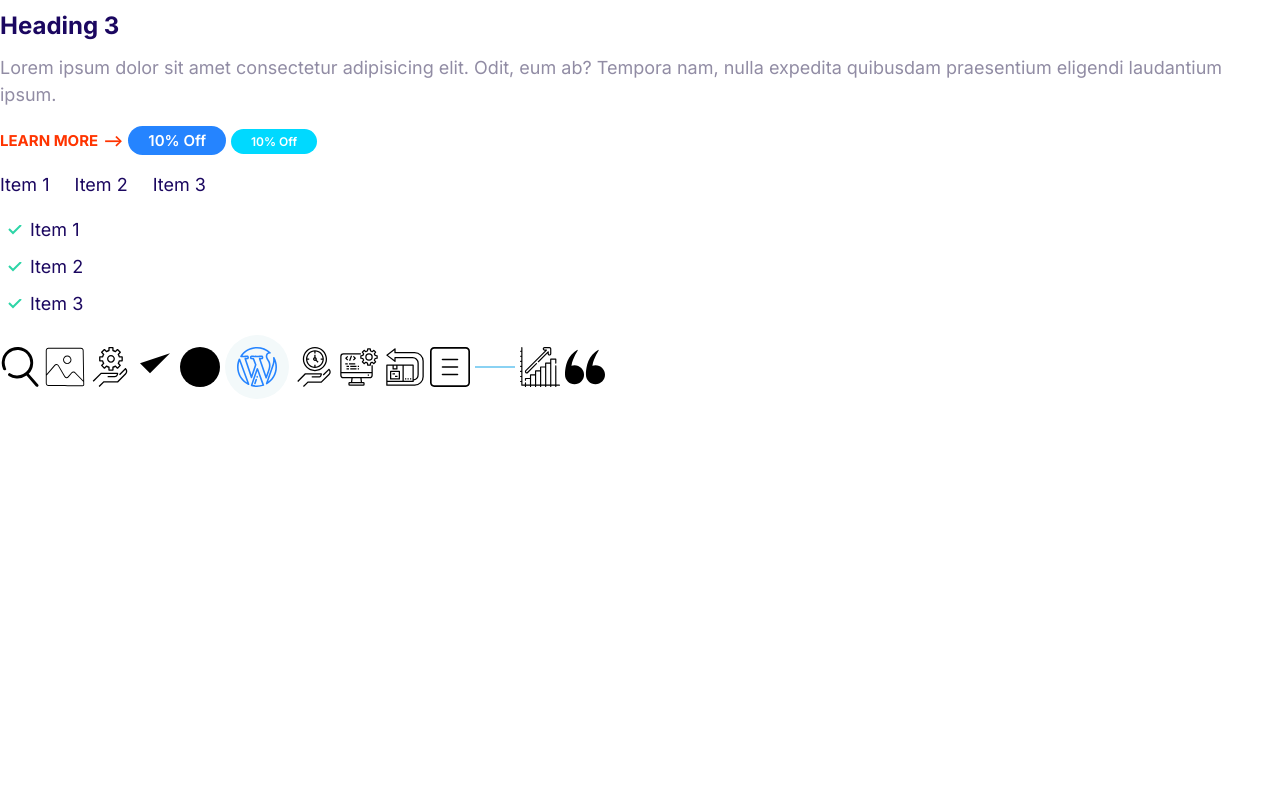
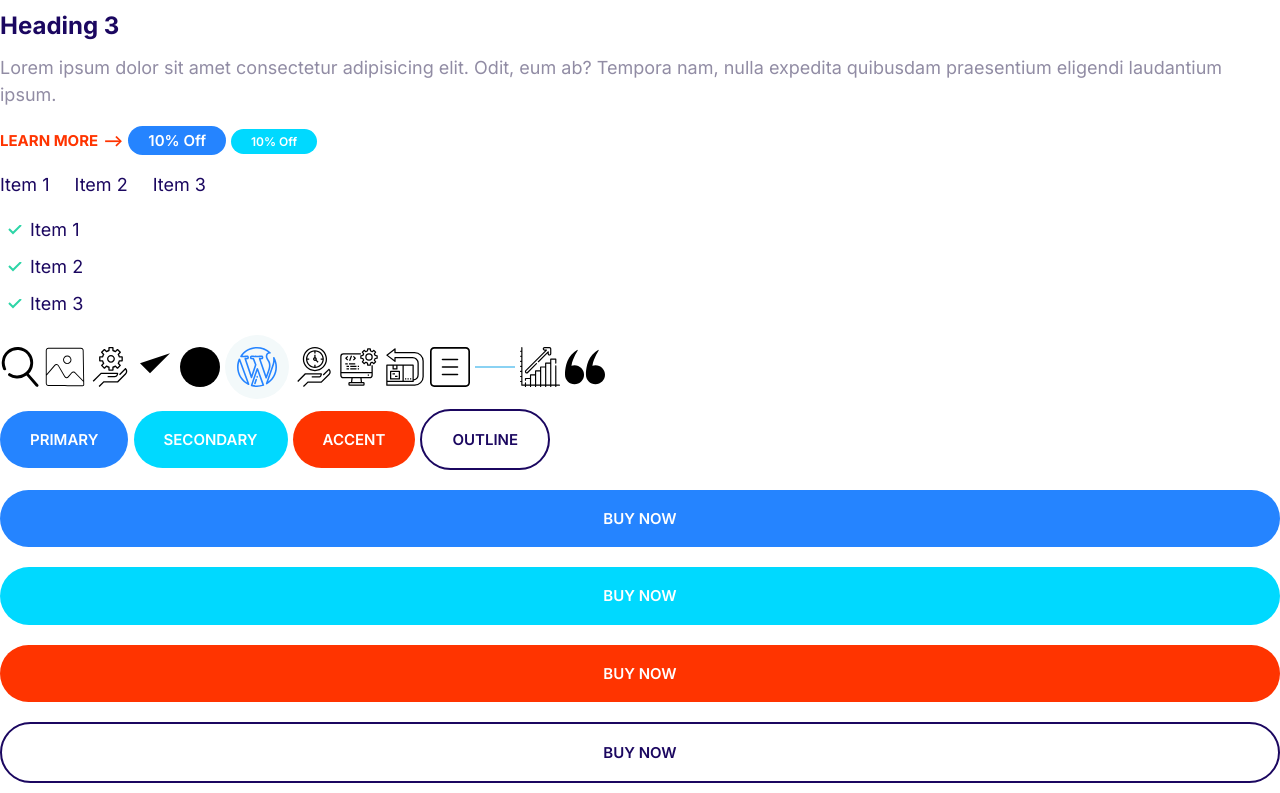
Before and after one commit to gonzalo-sosa/curso-html-css, a plain HTML site: page parte3/index.html in a window 1280 px wide. Shown: the part 283-1076 px from the top of the page. Before the commit the page ends 800 px from the top, so only its background shows below. Drawn offline with Linux system fonts and the light colour scheme.

Commit message:
Definición componente btn

```diff
--- a/parte3/css/styles.css
+++ b/parte3/css/styles.css
@@ -4,6 +4,12 @@
   --color-accent: #ff3400;
   --color-headings: #1b0760;
   --color-body: #918ca4;
+}
+
+*,
+*::after,
+*::before {
+  box-sizing: border-box;
 }
 
 /* Typography */
@@ -172,3 +178,68 @@ a {
   justify-content: center;
   align-items: center;
 }
+
+/* Buttons */
+
+.btn {
+  border-radius: 40px;
+  border: 0;
+  cursor: pointer;
+  font-size: 1.8rem;
+  font-weight: 600;
+  margin: 1rem 0;
+  padding: 2rem 3rem;
+  text-align: center;
+  text-transform: uppercase;
+  white-space: nowrap;
+  transition: background 0.15s, color 0.15s;
+}
+
+.btn--primary {
+  background-color: var(--color-primary);
+  color: #fff;
+
+  &:hover {
+    background-color: #3a8ffd; /* lighten(var(--color-primary), 10%) */
+  }
+}
+
+.btn--secondary {
+  background-color: var(--color-secondary);
+  color: #fff;
+
+  &:hover {
+    background-color: #00c8eb;
+  }
+}
+
+.btn--accent {
+  background-color: var(--color-accent);
+  color: #fff;
+
+  &:hover {
+    background-color: #ec3000;
+  }
+}
+
+.btn--block {
+  width: 100%;
+  display: inline-block;
+}
+
+@media screen and (min-width: 1024px) {
+  .btn {
+    font-size: 1.5rem;
+  }
+}
+
+.btn--outline {
+  background-color: #fff;
+  color: var(--color-headings);
+  border: 2px solid var(--color-headings);
+}
+
+.btn--outline:hover {
+  background-color: var(--color-headings);
+  color: #fff;
+}
--- a/parte3/index.html
+++ b/parte3/index.html
@@ -82,5 +82,14 @@
     <svg class="icon">
       <use xlink:href="images/sprite.svg#quotes"></use>
     </svg>
+    <br />
+    <button class="btn btn--primary">Primary</button>
+    <button class="btn btn--secondary">Secondary</button>
+    <button class="btn btn--accent">Accent</button>
+    <button class="btn btn--outline">Outline</button>
+    <button class="btn btn--block btn--primary">Buy Now</button>
+    <button class="btn btn--block btn--secondary">Buy Now</button>
+    <button class="btn btn--block btn--accent">Buy Now</button>
+    <button class="btn btn--block btn--outline">Buy Now</button>
   </body>
 </html>
```
Also changed, not shown: parte3/components/buttons.html (added, +8 -0 lines).
